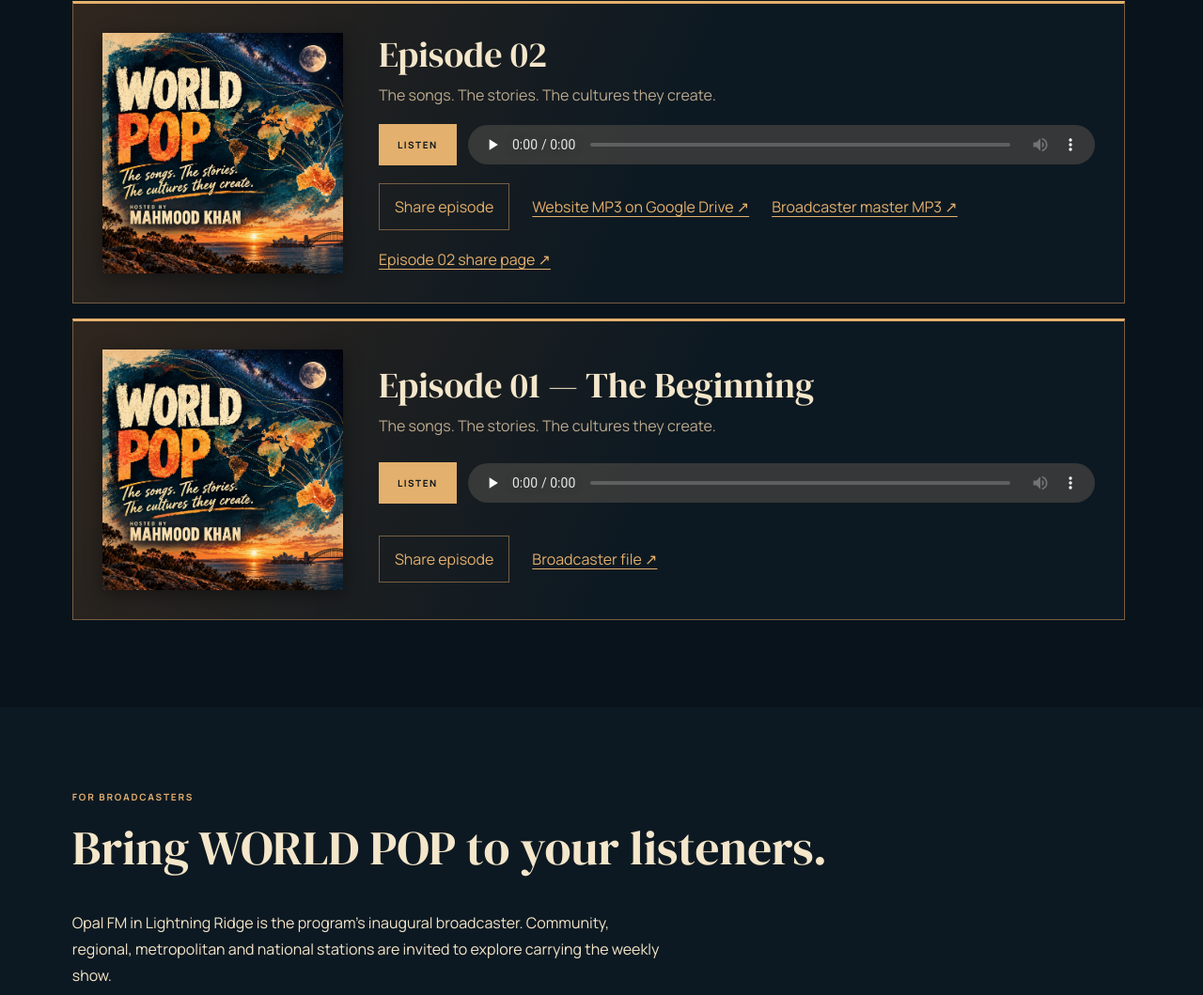
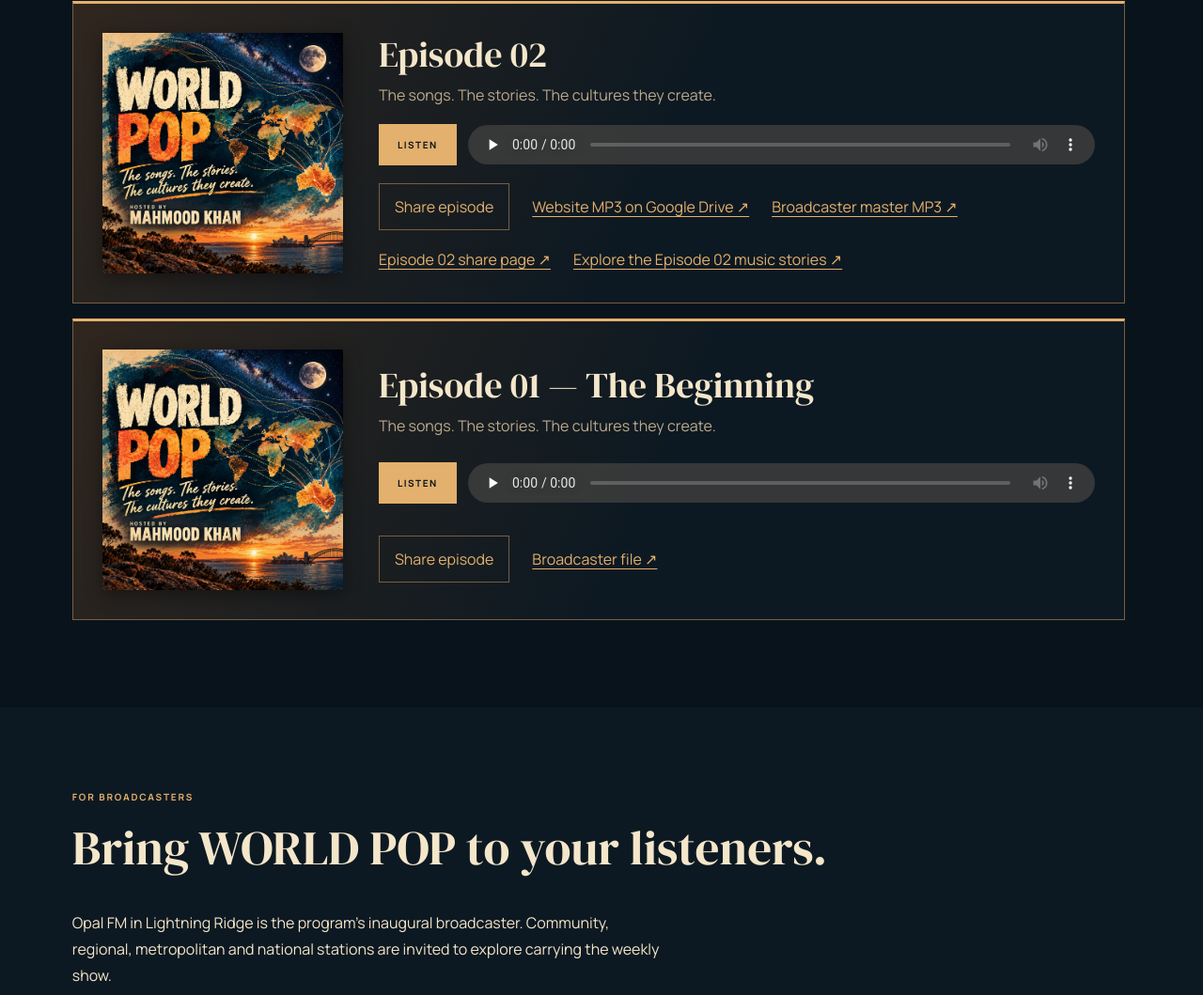
Before and after one commit to BeatViral/Mahmood-Khan, a plain HTML site: page radio-show/index.html in a window 1280 px wide. Shown: the part 1059-2118 px from the top of the page at 94% size. Drawn offline with Linux system fonts and the light colour scheme.

Commit message:
Link WORLD POP Episode 02 player to sourced companion articles

```diff
--- a/radio-show/index.html
+++ b/radio-show/index.html
@@ -21,7 +21,7 @@
 <audio controls preload="none" aria-label="Episode 02" src="https://github.com/BeatViral/Mahmood-Khan/releases/download/world-pop-episode-02/world-pop-episode-02-listener.mp3"></audio>
 <p role="status" class="episode-status"></p></div>
 <div class="episode-links"><button class="episode-share" type="button" hidden>Share episode</button>
-<a class="episode-file" href="https://drive.google.com/file/d/1l__iHsYhWC0nDzI1JzYKYwfWPJoIYd7X/view?usp=sharing" target="_blank" rel="noopener noreferrer">Website MP3 on Google Drive ↗</a><a class="episode-file" href="https://drive.google.com/file/d/1YJN3t-fPF43n7aZSNhp215G7lOm6Jwqo/view" target="_blank" rel="noopener noreferrer">Broadcaster master MP3 ↗</a><a class="episode-file" href="/radio-show/share/episode-02/">Episode 02 share page ↗</a></div></article>
+<a class="episode-file" href="https://drive.google.com/file/d/1l__iHsYhWC0nDzI1JzYKYwfWPJoIYd7X/view?usp=sharing" target="_blank" rel="noopener noreferrer">Website MP3 on Google Drive ↗</a><a class="episode-file" href="https://drive.google.com/file/d/1YJN3t-fPF43n7aZSNhp215G7lOm6Jwqo/view" target="_blank" rel="noopener noreferrer">Broadcaster master MP3 ↗</a><a class="episode-file" href="/radio-show/share/episode-02/">Episode 02 share page ↗</a><a class="episode-file" href="/music-library/#world-pop-episode-02-explorations">Explore the Episode 02 music stories ↗</a></div></article>
 <article class="episode" id="episode-01" data-share-url="/radio-show/share/episode-01/">
 <img class="episode-cover" src="/assets/world-pop-poster.jpg" alt="" width="256" height="256" loading="lazy">
 <div><h3>Episode 01 — The Beginning</h3><p>The songs. The stories. The cultures they create.</p></div>
```
